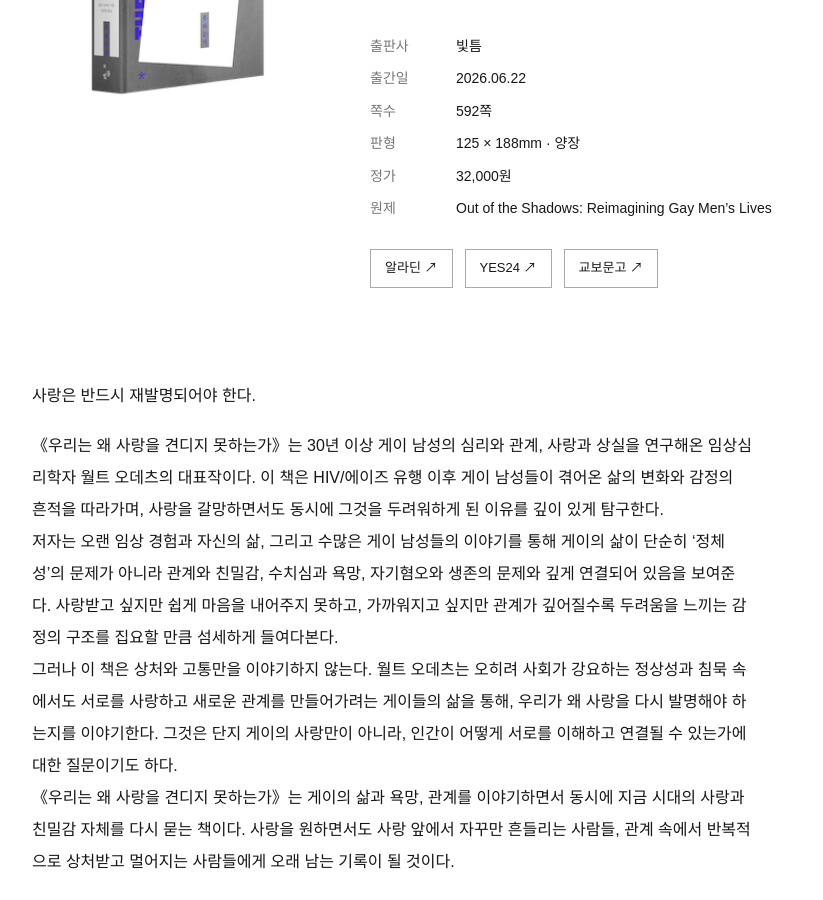
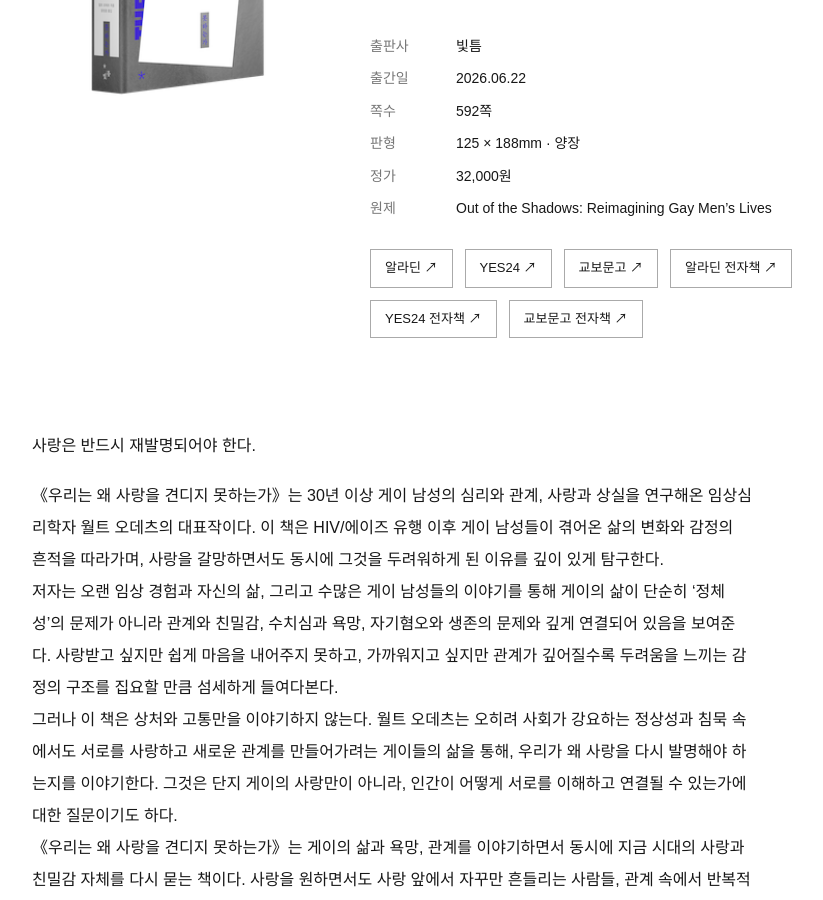
Before and after one commit to vitteum/vitteum.github.io, a Jekyll site: the page built from _books/out-of-the-shadows.md, in a window 1280 px wide and 900 px high, scrolled down 454 px. Shown: the whole window, without its empty margins (198-1021 px from the left). Built offline with Jekyll 4.4.1, drawn with Linux system fonts in a browser that asks for light colours; some of the changed lines change nothing that is shown.

Commit message:
Update _books/out-of-the-shadows.md (via Pages CMS)

```diff
--- a/_books/out-of-the-shadows.md
+++ b/_books/out-of-the-shadows.md
@@ -15,6 +15,9 @@ keywords: 게이, 퀴어, 심리학, 사랑, 관계
 aladin: https://www.aladin.co.kr/shop/wproduct.aspx?ItemId=395532431&start=pcsearch_recen
 yes24: https://www.yes24.com/product/goods/191941279
 kyobo: https://product.kyobobook.co.kr/detail/S000220241242
+ebook_aladin: https://www.aladin.co.kr/shop/wproduct.aspx?ItemId=406871750&start=pebook
+ebook_yes24: https://www.yes24.com/product/goods/199645192
+ebook_kyobo: https://ebook-product.kyobobook.co.kr/dig/epd/ebook/E000013765729
 table_of_contents: |-
   추천의 글: 나를 지키는 방법에 대하여
   추천의 글: 사랑은 재발명되어야 한다
```
